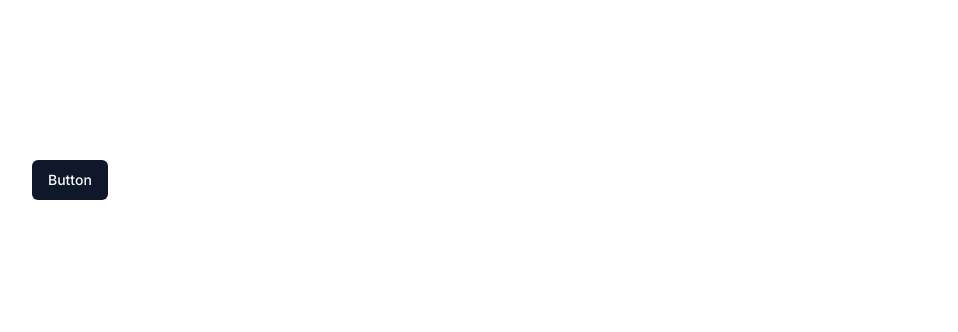
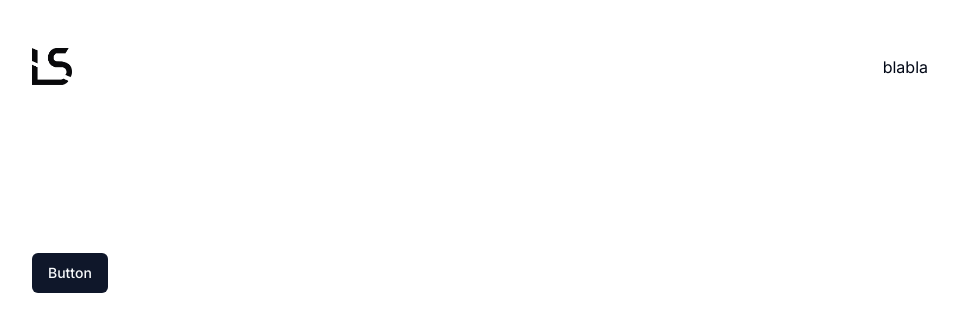
Before and after one commit to lucswinkels/portfolio-s6, a Next.js app: page / in a window 1280 px wide. Shown: the top 332 px of the page, without its empty margins (160-1118 px from the left). Built offline with nearby package versions, Linux system fonts and the light colour scheme.

Commit message:
add navbar and padding

```diff
--- a/app/about/page.tsx
+++ b/app/about/page.tsx
@@ -1,3 +1,5 @@
+"use client"
+
 import { Metadata } from "next"
 
 import Container from "@/components/container"
--- a/app/layout.tsx
+++ b/app/layout.tsx
@@ -1,3 +1,7 @@
+"use client"
+
+import { Navbar } from "@/components/navbar"
+
 import "./globals.css"
 
 import type { Metadata } from "next"
@@ -43,7 +47,10 @@ export default function RootLayout({
 }) {
   return (
     <html lang="en">
-      <body className={inter.className}>{children}</body>
+      <body className={inter.className}>
+        <Navbar />
+        <div className="py-[10vh] xl:py-[15vh]">{children}</div>
+      </body>
     </html>
   )
 }
--- a/app/page.tsx
+++ b/app/page.tsx
@@ -1,3 +1,5 @@
+"use client"
+
 import { Button } from "@/components/ui/button"
 import Container from "@/components/container"
 
--- a/components/container.tsx
+++ b/components/container.tsx
@@ -1,3 +1,5 @@
+"use client"
+
 import { cn } from "@/lib/utils"
 
 export default function Container({
@@ -10,7 +12,7 @@ export default function Container({
   return (
     <div
       className={cn(
-        "w-full py-[10vh] xl:py-[20vh] px-8 md:px-[10%] xl:px-[15%] 2xl:px-[20%]",
+        "w-full px-8 md:px-[10%] xl:px-[15%] 2xl:px-[20%]",
         className
       )}
     >
--- /dev/null
+++ b/components/logo.tsx
@@ -0,0 +1,18 @@
+"use client"
+
+import Image from "next/image"
+import Link from "next/link"
+
+export function Logo() {
+  return (
+    <Link href="/">
+      <Image
+        src="/logo/png/logo-ls-black.png"
+        alt="Logo"
+        width={40}
+        height={40}
+        priority
+      />
+    </Link>
+  )
+}
--- /dev/null
+++ b/components/navbar.tsx
@@ -0,0 +1,15 @@
+"use client"
+
+import Container from "./container"
+import { Logo } from "./logo"
+
+export function Navbar() {
+  return (
+    <Container>
+      <div className="w-full items-center justify-between flex py-8 xl:py-12">
+        <Logo />
+        blabla
+      </div>
+    </Container>
+  )
+}
```
